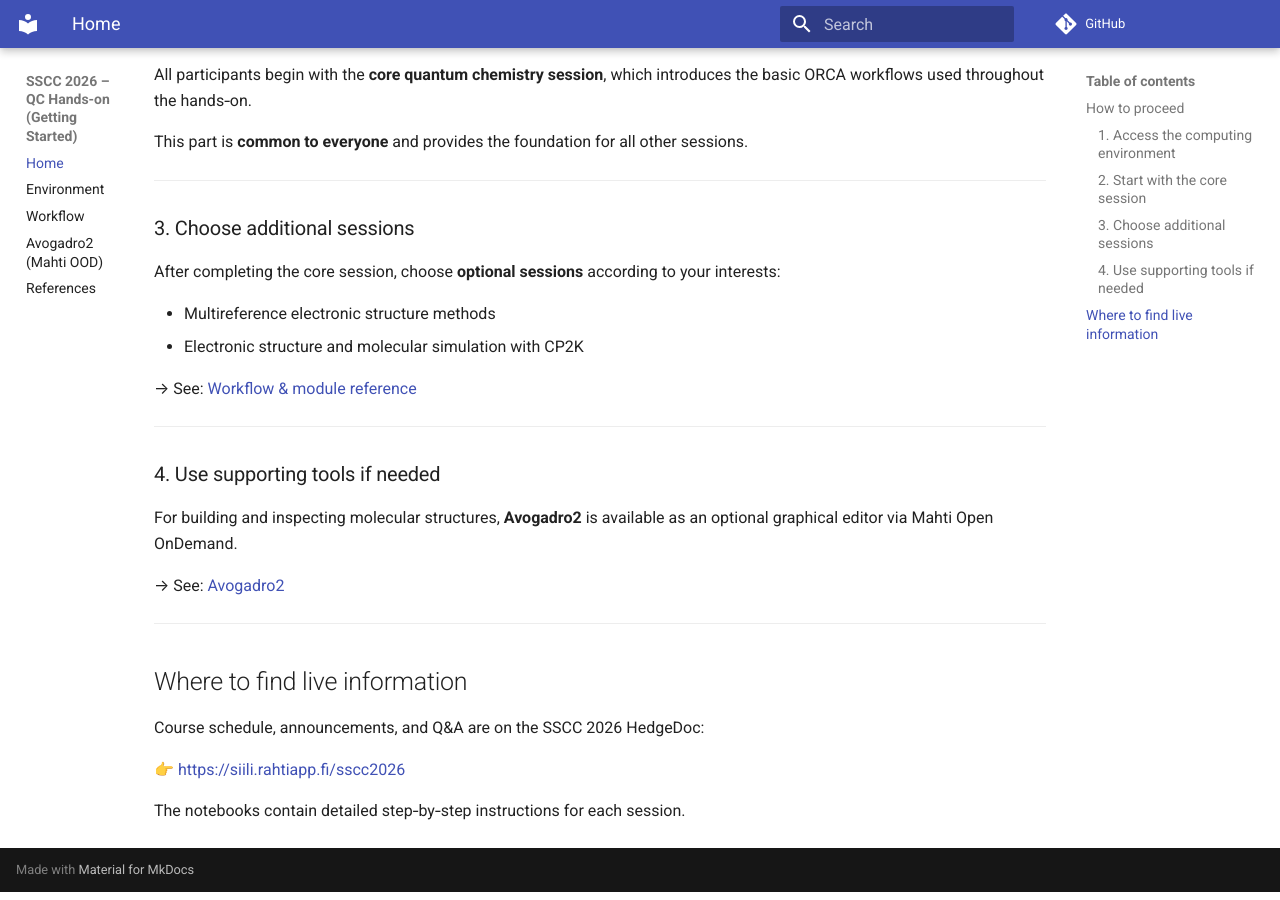
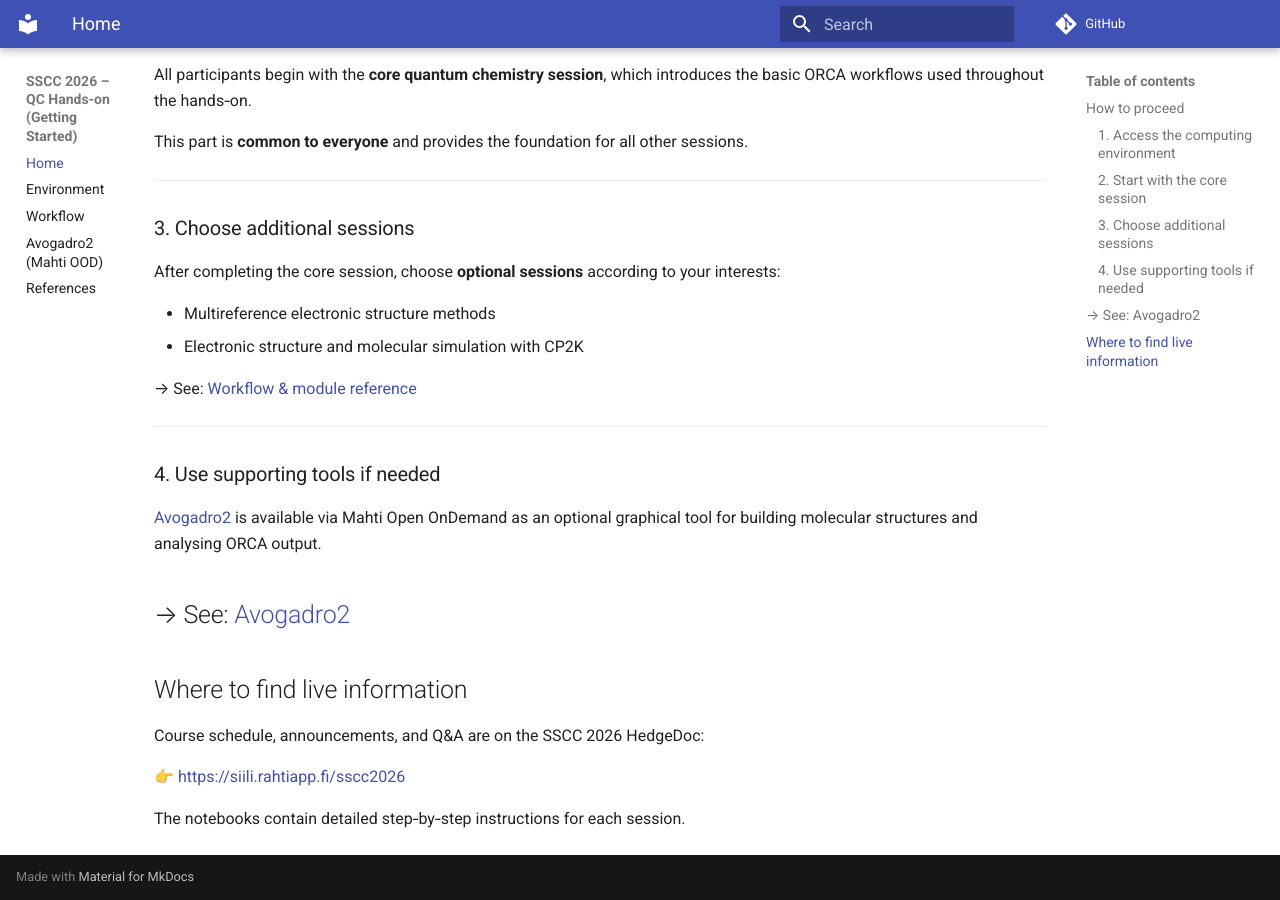
Before and after one commit to nruneberg/sscc2026-qc-getting-started, an MkDocs documentation site: the page built from docs/index.md, in a window 1280 px wide and 900 px high, scrolled down 643 px. Built offline with MkDocs 1.6.1 and Material for MkDocs 9.7.7, drawn with Linux system fonts in a browser that asks for light colours; comment, search, counter and statistics services are not loaded.

Commit message:
improved avogadro2 description on index

```diff
--- a/docs/index.md
+++ b/docs/index.md
@@ -49,11 +49,10 @@ according to your interests:
 
 ### 4. Use supporting tools if needed
 
-For building and inspecting molecular structures, **Avogadro2** is
-available as an optional graphical editor via Mahti Open OnDemand.
+[Avogadro2](https://two.avogadro.cc) is available via Mahti Open OnDemand as an optional
+graphical tool for building molecular structures and analysing ORCA output.
 
 → See: [Avogadro2](avogadro.md)
-
 ---
 
 ## Where to find live information
```
